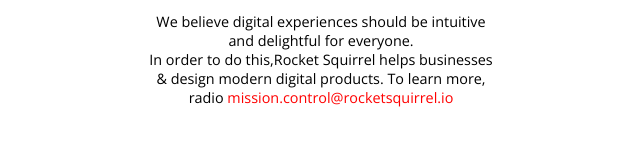
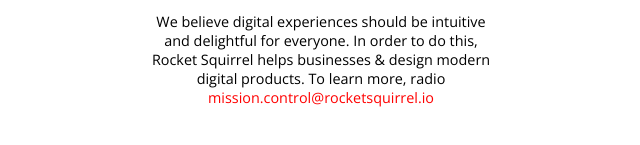
Before and after one commit to rocketsquirrelio/rocketsquirrel, a plain HTML site: page index.html in a window 1280 px wide. Shown: the part 473-618 px from the top of the page, without its empty margins (319-959 px from the left). Drawn offline with nearby package versions, Linux system fonts and the light colour scheme; a web font is replaced by a local one.

Commit message:
Update index.html

```diff
--- a/index.html
+++ b/index.html
@@ -53,7 +53,7 @@
         <img class="rs-logo" src="rocket-squirrel.svg" alt="Rocket Suqirrel - Digital Design & Development" />
         <span>Rocket Squirrel</span>
       </h1>
-      <p>We believe digital experiences should be intuitive and delightful for everyone.<br/>In order to do this,Rocket Squirrel helps businesses &amp; design modern digital products. To learn more, radio <a href="mailto:mission.control@rocketsquirrel.io">mission.control@rocketsquirrel.io</a></p>
+      <p>We believe digital experiences should be intuitive and delightful for everyone. In order to do this, Rocket Squirrel helps businesses &amp; design modern digital products. To learn more, radio <a href="mailto:mission.control@rocketsquirrel.io">mission.control@rocketsquirrel.io</a></p>
     </div>
 <!--
 Interested in joining our team? Shoot us your resume at mission.control@rocketsquirrel.io
```
